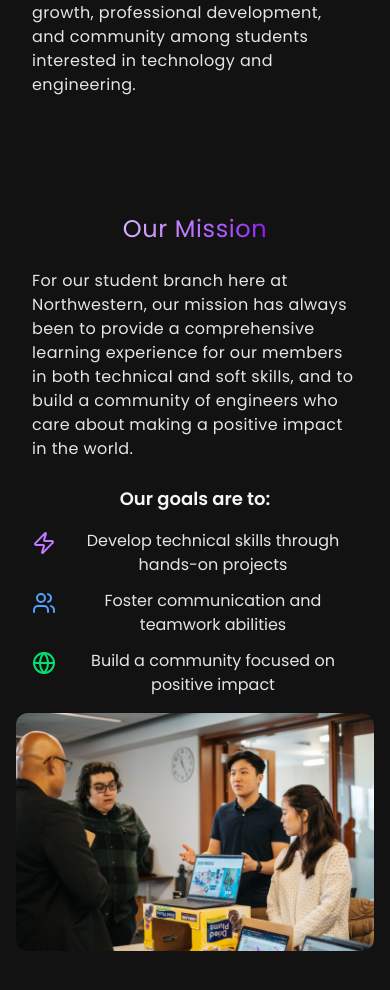
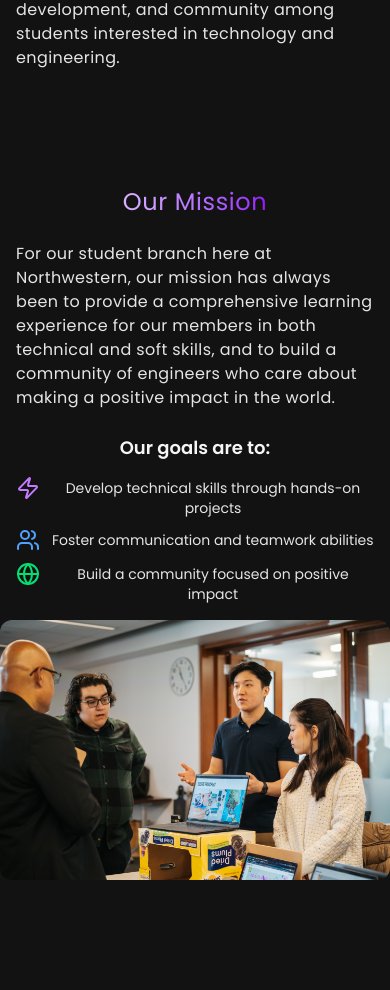
Before and after one commit to richz27/ieee-website, a React (Vite) app: page / in a window 390 px wide. Shown: the part 1707-2697 px from the top of the page. Built offline with nearby package versions, Linux system fonts and the light colour scheme.

Commit message:
Fix mobile view

```diff
--- a/src/components/About.tsx
+++ b/src/components/About.tsx
@@ -11,7 +11,7 @@ const About = () => {
                 <span className="bg-gradient-to-r from-purple-300 to-purple-600 text-transparent bg-clip-text">Northwestern IEEE</span>
             </h2>
             {/* Content: Image + Description */}
-            <div className="mx-4 mt-5 flex flex-wrap justify-center lg:mx-10">
+            <div className="mt-5 flex flex-wrap justify-center lg:mx-10">
                 {/* Image */}
                 <div className="flex items-center w-full lg:w-1/2 lg:p-4">
                     <img className="rounded-xl" src={showcaseImg} alt="Photos from IEEE final showcase"></img>
@@ -32,7 +32,7 @@ const About = () => {
                 </div>
             </div>
             {/* Mission Statement */}
-            <div className="mx-4 mt-15 flex flex-wrap justify-center lg:mx-10">
+            <div className="mt-15 flex flex-wrap justify-center lg:mx-10">
                 {/* Paragraph Description */}
                 <div className="flex flex-col pt-4 justify-center items-center w-full lg:w-1/2 p-4">
                     <h3 className="text-2xl sm:text-2xl lg:text-3xl text-center mt-6 tracking-wide">
@@ -46,16 +46,16 @@ const About = () => {
                         <h4 className="text-lg font-semibold text-neutral-100 mb-4 lg:text-xl">Our goals are to:</h4>
                         <ul className="space-y-3 lg:ml-8 text-neutral-200">
                             <li className="flex items-start space-x-3">
-                                <Zap className="text-purple-400 w-6 h-6 mt-0.5 flex-shrink-0" />
-                                <span className="text-md lg:text-lg">Develop technical skills through hands-on projects</span>
+                                <Zap className="text-purple-400 w-6 h-6 -mt-0.5 lg:mt-0.5 flex-shrink-0" />
+                                <span className="text-sm lg:text-lg">Develop technical skills through hands-on projects</span>
                             </li>
                             <li className="flex items-start space-x-3">
-                                <Users className="text-blue-400 w-6 h-6 mt-0.5 flex-shrink-0" />
-                                <span className="text-md lg:text-lg">Foster communication and teamwork abilities</span>
+                                <Users className="text-blue-400 w-6 h-6 -mt-0.5 lg:mt-0.5 flex-shrink-0" />
+                                <span className="text-sm lg:text-lg">Foster communication and teamwork abilities</span>
                             </li>
                             <li className="flex items-start space-x-3">
-                                <Globe className="text-green-400 w-6 h-6 mt-0.5 flex-shrink-0" />
-                                <span className="text-md lg:text-lg">Build a community focused on positive impact</span>
+                                <Globe className="text-green-400 w-6 h-6 -mt-0.5 lg:mt-0.5 flex-shrink-0" />
+                                <span className="text-sm lg:text-lg">Build a community focused on positive impact</span>
                             </li>
                         </ul>
                     </div>
--- a/src/components/HeroSection.tsx
+++ b/src/components/HeroSection.tsx
@@ -3,7 +3,7 @@ import muddLibrary from '../assets/images/mudd-library.jpg';
 const HeroSection = () => {
     return (
         <>
-            <div className="flex flex-col justify-center items-center bg-cover bg-center bg-no-repeat min-h-screen bg-blend-overlay bg-fixed bg-black/30" style={{backgroundImage: `url(${muddLibrary})`}}>
+            <div className="flex flex-col justify-center items-center bg-cover bg-center bg-no-repeat min-h-screen bg-blend-overlay md:bg-fixed bg-black/30" style={{backgroundImage: `url(${muddLibrary})`}}>
                 <p className="z-10 text-xl sm:text-2xl lg:text-3xl text-neutral-300 mb-5">Welcome to</p>
                 <h1 className="z-10 text-4xl sm:text-5xl lg:text-6xl text-center tracking-wide text-neutral-100">
                     Northwestern IEEE Student Branch
```
